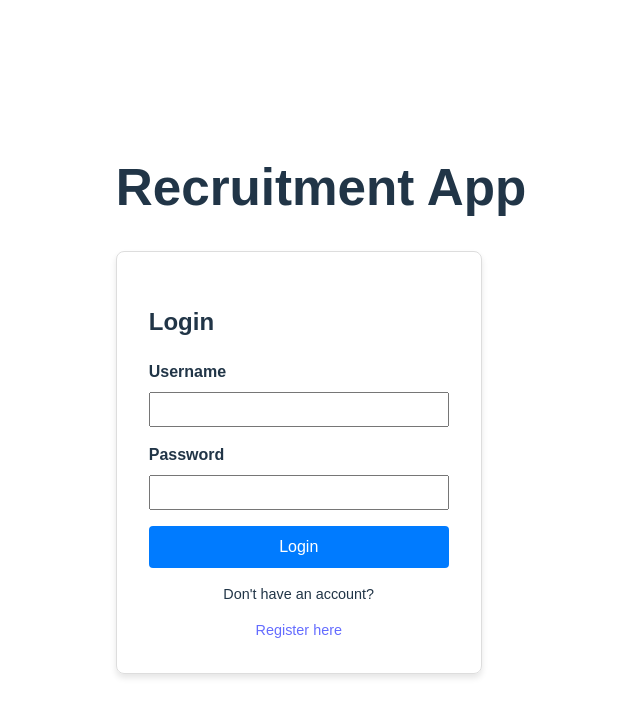
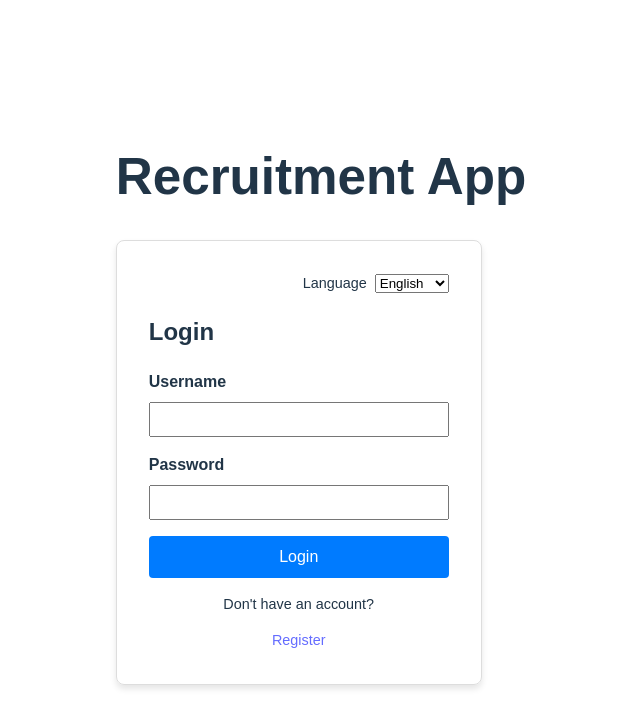
Before and after one commit to SnakiestCarrot/iv1201-recruitment-app, a React (Vite) app in the folder frontend-service/: page /#/login in a window 1280 px wide. Shown: the top 728 px of the page, without its empty margins (319-959 px from the left). Built offline with nearby package versions, Linux system fonts and the light colour scheme; no server answers.

Commit message:
implement i18n for auth and dashboard views

```diff
--- a/frontend-service/package.json
+++ b/frontend-service/package.json
@@ -11,9 +11,11 @@
     "format": "prettier --write ."
   },
   "dependencies": {
+    "i18next": "^25.8.0",
     "jwt-decode": "^4.0.0",
     "react": "^19.2.0",
     "react-dom": "^19.2.0",
+    "react-i18next": "^16.5.4",
     "react-router-dom": "^7.13.0"
   },
   "devDependencies": {
--- a/frontend-service/src/features/auth/views/LoginForm.tsx
+++ b/frontend-service/src/features/auth/views/LoginForm.tsx
@@ -1,17 +1,20 @@
-import { useState, useEffect } from 'react';
-import { Link, useNavigate } from 'react-router-dom';
-import { useAuthPresenter } from '../presenters/useAuthPresenter';
+import { useState, useEffect } from "react";
+import { Link, useNavigate } from "react-router-dom";
+import { useAuthPresenter } from "../presenters/useAuthPresenter";
+import { useTranslation } from "react-i18next";
 
 export const LoginForm = () => {
   const { state, loginUser } = useAuthPresenter();
   const navigate = useNavigate();
+  // Initialize the hook once at the top level
+  const { t, i18n } = useTranslation();
 
-  const [username, setUsername] = useState('');
-  const [password, setPassword] = useState('');
+  const [username, setUsername] = useState("");
+  const [password, setPassword] = useState("");
 
   useEffect(() => {
-    if (state.status === 'success') {
-      navigate('/dashboard');
+    if (state.status === "success") {
+      navigate("/dashboard");
     }
   }, [state.status, navigate]);
 
@@ -20,42 +23,61 @@ export const LoginForm = () => {
     loginUser({ username, password });
   };
 
+  const handleLangChange = (e: React.ChangeEvent<HTMLSelectElement>) => {
+    const lng = e.target.value;
+    i18n.changeLanguage(lng);
+    localStorage.setItem("lang", lng);
+    document.documentElement.lang = lng;
+  };
+
   return (
     <div className="auth-card">
-      <h2>Login</h2>
+      {/* Language selector */}
+      <div style={{ display: "flex", justifyContent: "flex-end", marginBottom: "0.75rem" }}>
+        <label style={{ display: "flex", gap: "0.5rem", alignItems: "center" }}>
+          <span style={{ fontSize: "0.9rem" }}>Language</span>
+          <select value={i18n.language?.startsWith("sv") ? "sv" : "en"} onChange={handleLangChange}>
+            <option value="en">English</option>
+            <option value="sv">Svenska</option>
+          </select>
+        </label>
+      </div>
+
+      <h2>{t("auth.login")}</h2>
+
       <form onSubmit={handleSubmit}>
         <div className="form-group">
-          <label>Username</label>
+          <label>{t("common.username")}</label>
           <input
             type="text"
             value={username}
             onChange={(e) => setUsername(e.target.value)}
             required
+            autoComplete="username"
           />
         </div>
+
         <div className="form-group">
-          <label>Password</label>
+          <label>{t("common.password")}</label>
           <input
             type="password"
             value={password}
             onChange={(e) => setPassword(e.target.value)}
             required
+            autoComplete="current-password"
           />
         </div>
-        <button type="submit" disabled={state.status === 'loading'}>
-          {state.status === 'loading' ? 'Verifying...' : 'Login'}
+
+        <button type="submit" disabled={state.status === "loading"}>
+          {state.status === "loading" ? t("auth.verification") : t("auth.login")}
         </button>
       </form>
 
-      {state.message && (
-        <p className={`status-msg ${state.status}`}>
-          {state.message}
-        </p>
-      )}
+      {state.message && <p className={`status-msg ${state.status}`}>{state.message}</p>}
 
-      <div style={{ marginTop: '1rem', textAlign: 'center', fontSize: '0.9rem' }}>
-        <p>Don't have an account?</p>
-        <Link to="/register">Register here</Link>
+      <div style={{ marginTop: "1rem", textAlign: "center", fontSize: "0.9rem" }}>
+        <p>{t("auth.dont-have-account")}</p>
+        <Link to="/register">{t("auth.register")}</Link>
       </div>
     </div>
   );
--- a/frontend-service/src/features/auth/views/RegisterForm.tsx
+++ b/frontend-service/src/features/auth/views/RegisterForm.tsx
@@ -1,26 +1,39 @@
 import { useState } from 'react';
 import { Link } from 'react-router-dom';
 import { useAuthPresenter } from '../presenters/useAuthPresenter';
+import { useTranslation } from "react-i18next";
 
 export const RegisterForm = () => {
   const { state, registerUser } = useAuthPresenter();
+
+  // 1. Initialize the translation hook
+  const { t, i18n } = useTranslation();
 
   const [username, setUsername] = useState('');
   const [password, setPassword] = useState('');
   const [confirmPassword, setConfirmPassword] = useState('');
   const [validationError, setValidationError] = useState('');
 
+  // 2. Language switcher logic (consistent with LoginForm)
+  const handleLangChange = (e: React.ChangeEvent<HTMLSelectElement>) => {
+    const lng = e.target.value;
+    i18n.changeLanguage(lng);
+    localStorage.setItem("lang", lng);
+    document.documentElement.lang = lng;
+  };
+
   const handleSubmit = (e: React.FormEvent) => {
     e.preventDefault();
     setValidationError('');
 
     if (password !== confirmPassword) {
-      setValidationError("Passwords do not match!");
+      // 3. Use 't' inside the function for validation messages
+      setValidationError(t("auth.password-mismatch"));
       return;
     }
 
     if (password.length < 6) {
-        setValidationError("Password must be at least 6 characters.");
+        setValidationError(t("auth.insufficient-password-length"));
         return;
     }
 
@@ -29,10 +42,22 @@ export const RegisterForm = () => {
 
   return (
     <div className="auth-card">
-      <h2>Create Account</h2>
+      {/* 4. Language Selector UI */}
+      <div style={{ display: "flex", justifyContent: "flex-end", marginBottom: "0.75rem" }}>
+        <label style={{ display: "flex", gap: "0.5rem", alignItems: "center" }}>
+          <span style={{ fontSize: "0.9rem" }}>Language</span>
+          <select value={i18n.language?.startsWith("sv") ? "sv" : "en"} onChange={handleLangChange}>
+            <option value="en">English</option>
+            <option value="sv">Svenska</option>
+          </select>
+        </label>
+      </div>
+
+      <h2>{t("auth.register")}</h2>
+
       <form onSubmit={handleSubmit}>
         <div className="form-group">
-          <label>Username</label>
+          <label>{t("common.username")}</label>
           <input
             type="text"
             value={username}
@@ -42,7 +67,7 @@ export const RegisterForm = () => {
         </div>
 
         <div className="form-group">
-          <label>Password</label>
+          <label>{t("common.password")}</label>
           <input
             type="password"
             value={password}
@@ -52,7 +77,7 @@ export const RegisterForm = () => {
         </div>
 
         <div className="form-group">
-          <label>Confirm Password</label>
+          <label>{t("auth.confirm-password")}</label>
           <input
             type="password"
             value={confirmPassword}
@@ -65,7 +90,7 @@ export const RegisterForm = () => {
         </div>
 
         <button type="submit" disabled={state.status === 'loading'}>
-          {state.status === 'loading' ? 'Creating...' : 'Register'}
+          {state.status === 'loading' ? t("auth.creating") : t("auth.register")}
         </button>
       </form>
 
@@ -82,8 +107,8 @@ export const RegisterForm = () => {
       )}
 
       <div style={{ marginTop: '1rem', textAlign: 'center', fontSize: '0.9rem' }}>
-        <p>Already have an account?</p>
-        <Link to="/login">Login here</Link>
+        <p>{t("auth.already-have-account")}</p>
+        <Link to="/login">{t("auth.login-here")}</Link>
       </div>
     </div>
   );
--- a/frontend-service/src/features/dashboard/views/Dashboard.tsx
+++ b/frontend-service/src/features/dashboard/views/Dashboard.tsx
@@ -1,15 +1,37 @@
 import { useDashboardPresenter } from '../presenters/useDashboardPresenter';
+import { useTranslation } from "react-i18next";
 
 export const Dashboard = () => {
   const { username, roleId, logout } = useDashboardPresenter();
 
+  const { t, i18n } = useTranslation();
+
+  const handleLangChange = (e: React.ChangeEvent<HTMLSelectElement>) => {
+    const lng = e.target.value;
+    i18n.changeLanguage(lng);
+    localStorage.setItem("lang", lng);
+    document.documentElement.lang = lng;
+  };
+
   return (
     <div style={{ textAlign: 'center', marginTop: '50px' }}>
-      <h1>Welcome, {username}!</h1>
-      <p>You have role ID: {roleId}</p>
+      {/* Language Selector (Top Right) */}
+      <div style={{ position: 'absolute', top: '1rem', right: '1rem' }}>
+        <select
+          value={i18n.language?.startsWith("sv") ? "sv" : "en"}
+          onChange={handleLangChange}
+          style={{ padding: '5px' }}
+        >
+          <option value="en">English</option>
+          <option value="sv">Svenska</option>
+        </select>
+      </div>
+      <h1>{t("dash.title")}{username}!</h1>
+      <p>{t("dash.role-id-sentence")}{roleId}</p>
+
       <div style={{ padding: '20px', border: '1px solid #4CAF50', display: 'inline-block', borderRadius: '8px', backgroundColor: '#f0fff4' }}>
         <h3 style={{ color: '#2e7d32', margin: 0 }}>
-          You are successfully logged in.
+          {t("dash.logged-in-state")}
         </h3>
       </div>
 
@@ -18,7 +40,7 @@ export const Dashboard = () => {
           onClick={logout}
           style={{ padding: '10px 20px', backgroundColor: '#b8120cff', color: 'white', border: 'none', borderRadius: '4px', cursor: 'pointer' }}
         >
-          Logout
+          {t("dash.logout")}
         </button>
       </div>
     </div>
--- /dev/null
+++ b/frontend-service/src/i18n.ts
@@ -0,0 +1,23 @@
+import i18n from "i18next";
+import { initReactI18next } from "react-i18next";
+
+import en from "./locales/en/translation.json";
+import sv from "./locales/sv/translation.json";
+
+const saved = localStorage.getItem("lang");
+
+i18n
+  .use(initReactI18next)
+  .init({
+    resources: {
+      en: { translation: en },
+      sv: { translation: sv },
+    },
+    lng: saved || "en",
+    fallbackLng: "en",
+    interpolation: {
+      escapeValue: false,
+    },
+  });
+
+export default i18n;
--- /dev/null
+++ b/frontend-service/src/locales/en/translation.json
@@ -0,0 +1,26 @@
+{
+  "auth": {
+    "login": "Login",
+    "register": "Register",
+    "verification": "Verifying...",
+    "password-mismatch": "Passwords do not match",
+    "insufficient-password-length": "Password must be at least 6 characters.",
+    "creating": "Creating...",
+    "already-have-account": "Already have an account?",
+    "dont-have-account": "Don't have an account?",
+    "confirm-password": "Confirm Password",
+    "login-here": "Log in here",
+    "show": "Show",
+    "hide": "Hide"
+},
+  "dash": {
+    "title": "Welcome, ",
+    "logged-in-state": "You are successfully logged in.",
+    "role-id-sentence": "You have role ID: ",
+    "logout": "Log out"
+  },
+  "common": {
+    "username": "Username",
+    "password": "Password"
+  }
+}
--- /dev/null
+++ b/frontend-service/src/locales/sv/translation.json
@@ -0,0 +1,27 @@
+{
+  "auth": {
+    "login": "Logga in",
+    "register": "Registrera",
+    "verification": "Verifierar...",
+    "password-mismatch": "Lösenorden matchar inte",
+    "insufficient-password-length": "Lösenordet måste vara minst 6 tecken.",
+    "creating": "Skapar...",
+    "already-have-account": "Har du redan ett konto?",
+    "dont-have-account": "Har du inget konto?",
+    "confirm-password": "Bekräfta lösenord",
+    "login-here": "Logga in här",
+    "show": "Visa",
+    "hide": "Göm"
+  },
+  "dash": {
+    "title": "Välkommen, ",
+    "logged-in-state": "Du är nu inloggad.",
+    "role-id-sentence": "Du har roll-ID: ",
+    "logout": "Logga ut"
+
+  },
+  "common": {
+    "username": "Användarnamn",
+    "password": "Lösenord"
+  }
+}
--- a/frontend-service/src/main.tsx
+++ b/frontend-service/src/main.tsx
@@ -2,6 +2,8 @@ import { StrictMode } from 'react';
 import { createRoot } from 'react-dom/client';
 import './index.css';
 import App from './App.tsx';
+import "react-i18next";
+import "./i18n.ts";
 
 createRoot(document.getElementById('root')!).render(
   <StrictMode>
```
Also changed, not shown: 1 other file (tests, documents, lock files or other folders).
